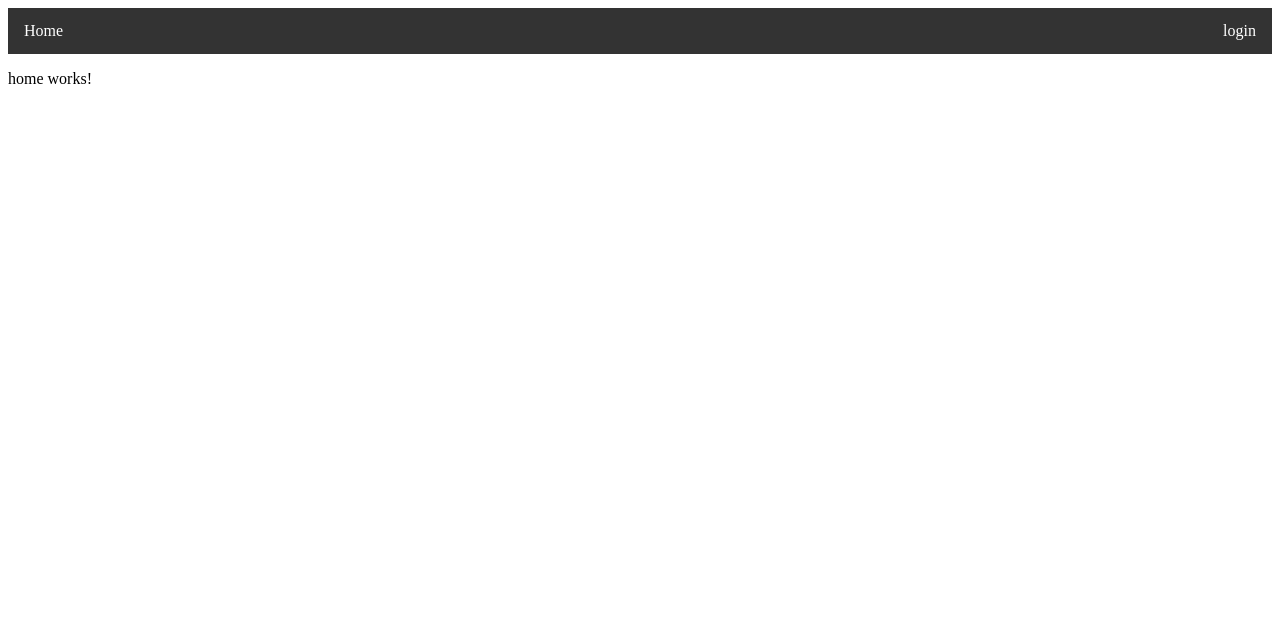
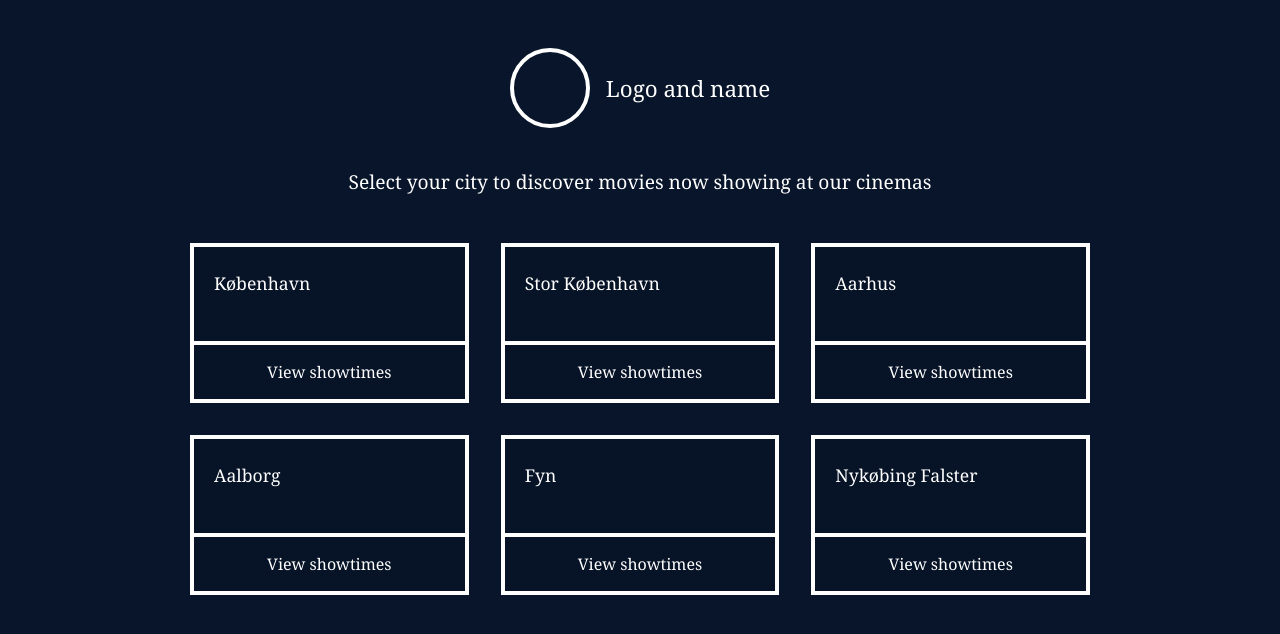
Before and after one commit to MrSa2660/BiografOpgave, an Angular app: page /cinema-selector in a window 1280 px wide. Before the commit this address led to /home. Shown: the top 634 px of the page. Built offline with nearby package versions, Linux system fonts and the light colour scheme.

Commit message:
cinema-selector wireframe made

```diff
--- a/src/app/app.html
+++ b/src/app/app.html
@@ -1,2 +1 @@
-<app-top-navbar></app-top-navbar>
-<router-outlet />
+<router-outlet></router-outlet>
--- a/src/app/app.routes.ts
+++ b/src/app/app.routes.ts
@@ -1,29 +1,36 @@
 import { Routes } from '@angular/router';
 import { Home } from './home/home';
 import { Login } from './login/login';
-
+import { CinemaSelector } from './cinema-selector/cinema-selector';
 
 export const routes: Routes = [
+  {
+    path: '',
+    redirectTo: 'cinema-selector',
+    pathMatch: 'full'
+  },
+
+  {
+    path: 'cinema-selector',
+    component: CinemaSelector,
+    title: 'Select Cinema'
+  },
 
   {
     path: 'home',
     component: Home,
     title: 'Home Page'
   },
+
   {
     path: 'login',
     component: Login,
     title: 'Login Page'
   },
-    {
-        path: '',
-        redirectTo: '/home',
-        pathMatch: 'full'
-    },
+
   {
     path: '**',
-        redirectTo: '/home',
+    redirectTo: 'cinema-selector',
     pathMatch: 'full'
   }
-
 ];
--- a/src/app/app.ts
+++ b/src/app/app.ts
@@ -1,10 +1,11 @@
 import { Component, signal } from '@angular/core';
 import { RouterOutlet } from '@angular/router';
 import { TopNavbar } from "./components/top-navbar/top-navbar";
+import { CinemaSelector } from "./cinema-selector/cinema-selector";
 
 @Component({
   selector: 'app-root',
-  imports: [RouterOutlet, TopNavbar],
+  imports: [RouterOutlet, TopNavbar, CinemaSelector],
   templateUrl: './app.html',
   styleUrl: './app.css'
 })
--- /dev/null
+++ b/src/app/cinema-selector/cinema-selector.css
@@ -0,0 +1,105 @@
+/* Hvis du bruger det i en Angular-component kan du evt. bruge :host i stedet
+   for body, eller bare lade denne klasse stå alene */
+.cinema-selector {
+  height: 100vh;              /* i stedet for min-height */
+  padding: 3rem 1.5rem 2rem;  /* lidt mindre bund-padding */
+  box-sizing: border-box;     /* så padding tæller med i højden */
+  overflow: hidden;           /* ingen scroll inde i denne view */
+  background: #08152a;
+  color: #ffffff;
+  font-family: "Georgia", "Times New Roman", serif;
+  display: flex;
+  flex-direction: column;
+  align-items: center;
+}
+
+
+/* Header / logo */
+.cinema-selector__header {
+  display: flex;
+  flex-direction: column;
+  align-items: center;
+  gap: 2.5rem;
+  margin-bottom: 3rem;
+}
+
+.cinema-logo {
+  display: flex;
+  align-items: center;
+  gap: 1rem;
+}
+
+.cinema-logo__circle {
+  width: 80px;
+  height: 80px;
+  border: 4px solid #ffffff;
+  border-radius: 50%;
+}
+
+.cinema-logo__text {
+  font-size: 1.4rem;
+}
+
+.cinema-selector__title {
+  max-width: 720px;
+  text-align: center;
+  font-size: 1.2rem;
+  font-weight: normal;
+}
+
+/* Grid med byer */
+.cinema-selector__grid {
+  width: 100%;
+  max-width: 900px;
+  display: grid;
+  grid-template-columns: repeat(3, 1fr);
+  gap: 2rem;
+}
+
+/* Kortene */
+.city-card {
+  border: 4px solid #ffffff;
+  display: flex;
+  flex-direction: column;
+  justify-content: space-between;
+  min-height: 160px;
+  background: rgba(0, 0, 0, 0.1);
+}
+
+.city-card__top {
+  padding: 1.5rem 1.25rem;
+  font-size: 1.1rem;
+}
+
+.city-card__bottom {
+  padding: 1rem 1.25rem;
+  border: none;
+  border-top: 4px solid #ffffff;
+  background: transparent;
+  color: #ffffff;
+  font-size: 1rem;
+  cursor: pointer;
+  font-family: inherit;
+}
+
+/* Lille hover-effekt */
+.city-card__bottom:hover {
+  background: rgba(255, 255, 255, 0.06);
+}
+
+/* Responsiv: på små skærme bliver det til 1–2 kolonner */
+@media (max-width: 900px) {
+  .cinema-selector__grid {
+    grid-template-columns: repeat(2, 1fr);
+  }
+}
+
+@media (max-width: 600px) {
+  .cinema-selector__grid {
+    grid-template-columns: 1fr;
+  }
+
+  .cinema-selector__title {
+    font-size: 1rem;
+  }
+}
--- /dev/null
+++ b/src/app/cinema-selector/cinema-selector.html
@@ -0,0 +1,44 @@
+<div class="cinema-selector">
+  <header class="cinema-selector__header">
+    <div class="cinema-logo">
+      <div class="cinema-logo__circle"></div>
+      <span class="cinema-logo__text">Logo and name</span>
+    </div>
+
+    <h1 class="cinema-selector__title">
+      Select your city to discover movies now showing at our cinemas
+    </h1>
+  </header>
+
+  <section class="cinema-selector__grid">
+    <article class="city-card">
+      <div class="city-card__top">København</div>
+      <button class="city-card__bottom" routerLink="/home">View showtimes</button>
+    </article>
+
+    <article class="city-card">
+      <div class="city-card__top">Stor København</div>
+      <button class="city-card__bottom" routerLink="/home">View showtimes</button>
+    </article>
+
+    <article class="city-card">
+      <div class="city-card__top">Aarhus</div>
+      <button class="city-card__bottom" routerLink="/home">View showtimes</button>
+    </article>
+
+    <article class="city-card">
+      <div class="city-card__top">Aalborg</div>
+      <button class="city-card__bottom" routerLink="/home">View showtimes</button>
+    </article>
+
+    <article class="city-card">
+      <div class="city-card__top">Fyn</div>
+      <button class="city-card__bottom" routerLink="/home">View showtimes</button>
+    </article>
+
+    <article class="city-card">
+      <div class="city-card__top">Nykøbing Falster</div>
+      <button class="city-card__bottom" routerLink="/home">View showtimes</button>
+    </article>
+  </section>
+</div>
--- /dev/null
+++ b/src/app/cinema-selector/cinema-selector.ts
@@ -0,0 +1,12 @@
+import { Component } from '@angular/core';
+import { RouterLink, RouterLinkActive } from '@angular/router';
+
+@Component({
+  selector: 'app-cinema-selector',
+  imports: [RouterLink, RouterLinkActive],
+  templateUrl: './cinema-selector.html',
+  styleUrl: './cinema-selector.css',
+})
+export class CinemaSelector {
+
+}
--- a/src/styles.css
+++ b/src/styles.css
@@ -1 +1,5 @@
-/* You can add global styles to this file, and also import other style files */
+* {
+  margin: 0;
+  padding: 0;
+  box-sizing: border-box;
+}
```
Also changed, not shown: 1 other file (tests, documents, lock files or other folders). Lines whose indentation alone changed are shown as unchanged.
